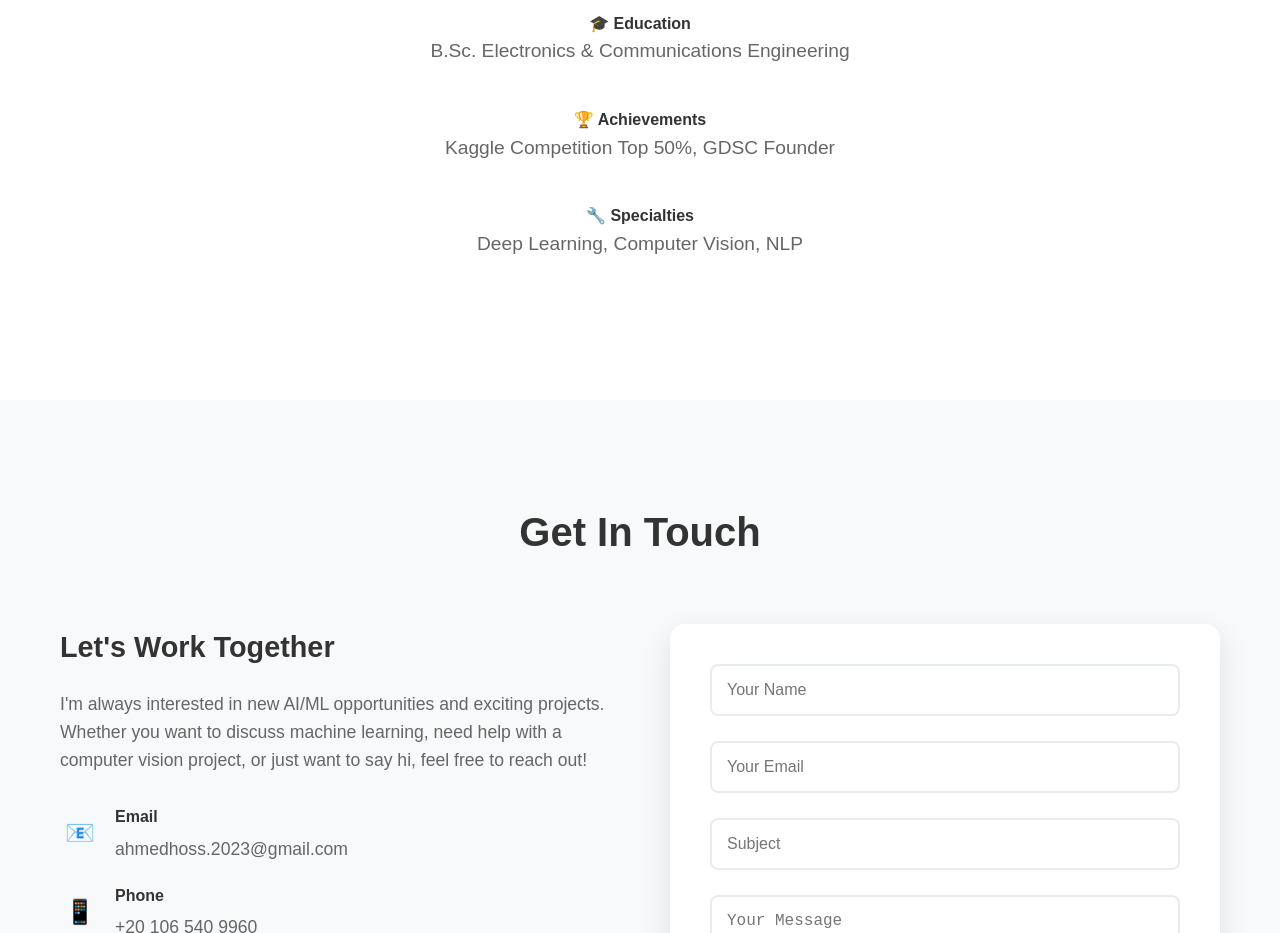
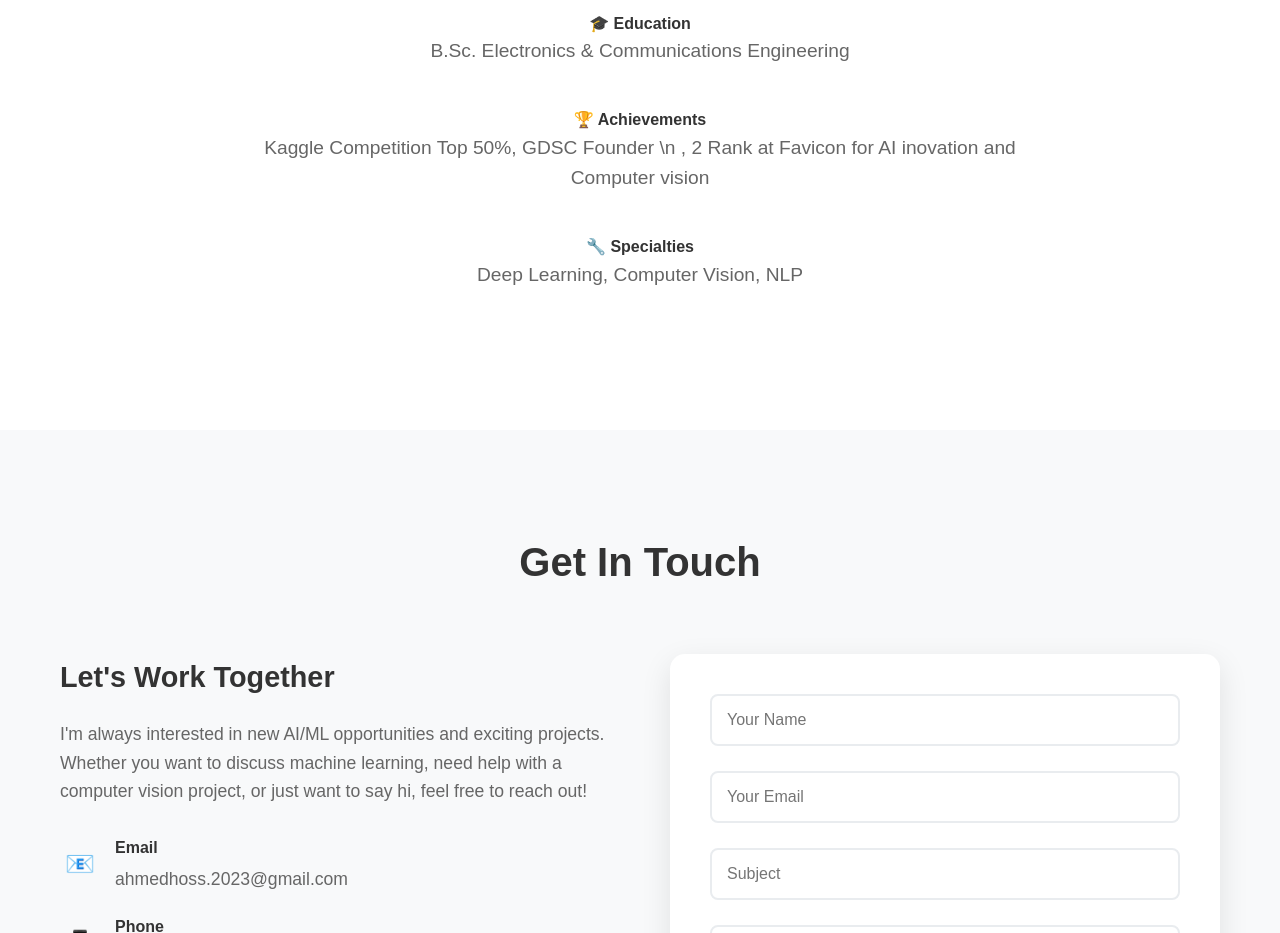
Before and after one commit to AhmedHossam61/my-portfolio, a React (Create React App) app: page / in a window 1280 px wide. Shown: the part 6680-7613 px from the top of the page. Built offline with nearby package versions, Linux system fonts and the light colour scheme.

Commit message:
Update achievements section to include additional ranking and details

```diff
--- a/src/components/ResumeDownload.js
+++ b/src/components/ResumeDownload.js
@@ -31,7 +31,7 @@ const ResumeDownload = () => {
             </div>
             <div className="highlight-item">
               <h4>🏆 Achievements</h4>
-              <p>Kaggle Competition Top 50%, GDSC Founder</p>
+              <p>Kaggle Competition Top 50%, GDSC Founder \n , 2 Rank at Favicon for AI inovation and Computer vision </p>
             </div>
             <div className="highlight-item">
               <h4>🔧 Specialties</h4>
```
